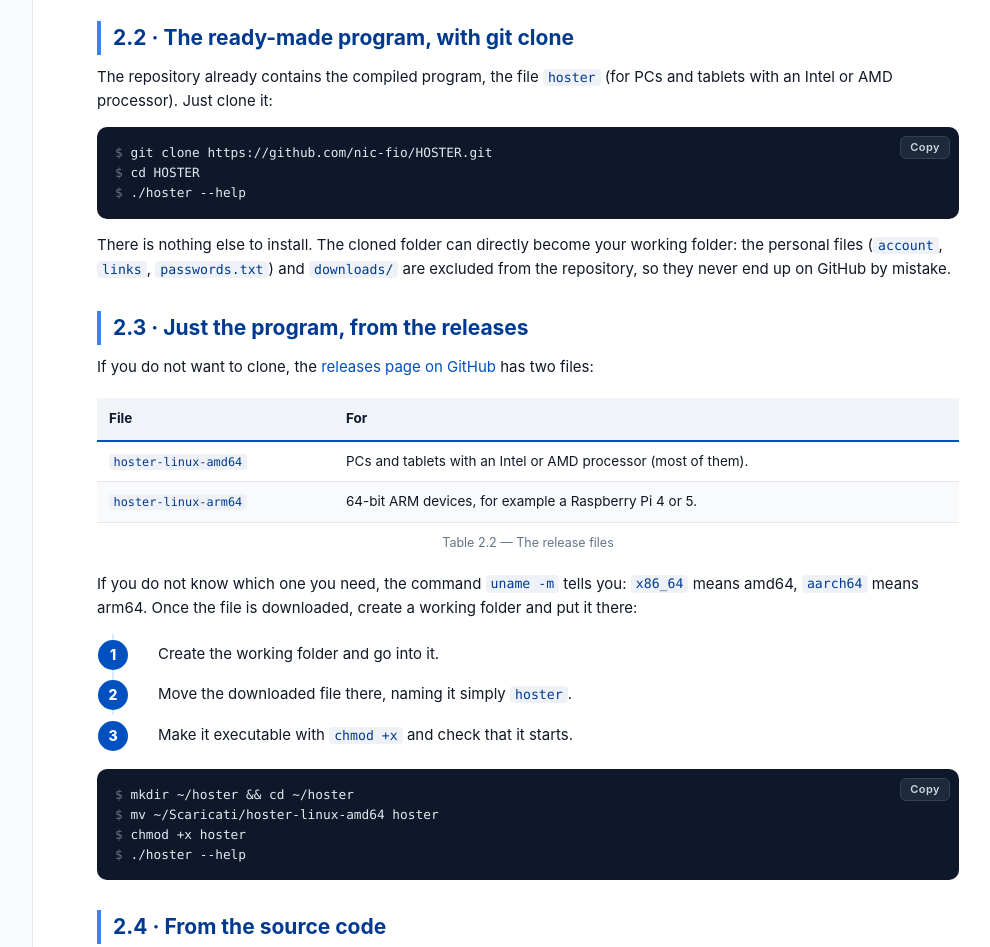
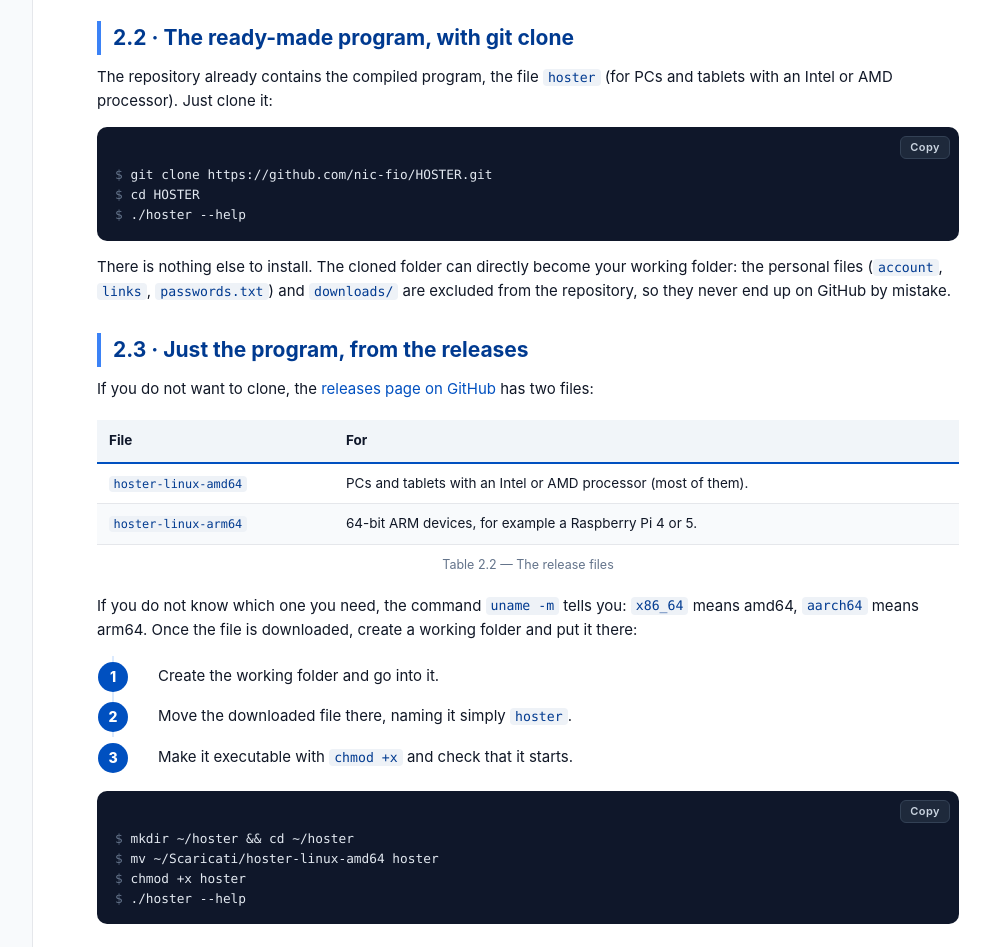
Before and after one commit to nic-fio/HOSTER, a plain HTML site: page docs/User Manual.html in a window 1280 px wide. Shown: the part 3520-4467 px from the top of the page, without its empty margins (257-1247 px from the left). Drawn offline with Linux system fonts and the light colour scheme.

Commit message:
Manuali con la versione 2 dello stile comune
Il CSS e lo script comuni incorporati sono ora quelli della versione 2
del canone, alla lettera: il pulsante Copy sta in una fascia in cima al
blocco e non copre più la fine dei comandi lunghi, le tabulazioni sono
larghe 4, e il pulsante riconosce anche i prompt utente@macchina:percorso$,
fs0:\> e Shell>. Titolo della scheda nella forma comune
«User Manual — NOME» / «Technical Manual — NOME». Testo invariato.

Co-Authored-By: Claude Opus 5.5 (1M context) <noreply@anthropic.com>

```diff
--- a/docs/User Manual.html
+++ b/docs/User Manual.html
@@ -133,7 +133,8 @@ kbd{font-family:ui-monospace,SFMono-Regular,Menlo,Consolas,monospace;font-size:.
 .cover-w .cover-meta b{color:#0b2a5b}
 /* ---- Stile comune: pulsante Copy sui blocchi di comandi ---- */
 .code-w{position:relative;margin:14px 0}
-.code-w>.code{margin:0;padding-right:78px}
+.code-w>.code{margin:0;padding-top:38px}
+pre{tab-size:4;-moz-tab-size:4}
 .copy{position:absolute;top:9px;right:9px;font:600 11px/1 Outfit,-apple-system,Segoe UI,Roboto,Arial,sans-serif;letter-spacing:.04em;color:#cbd5e1;background:#1e293b;border:1px solid #334155;border-radius:6px;padding:5px 9px;cursor:pointer}
 .copy:after{content:attr(data-l)}
 .copy:hover,.copy:focus-visible{color:#fff;border-color:#64748b;outline:none}
@@ -147,7 +148,7 @@ kbd{font-family:ui-monospace,SFMono-Regular,Menlo,Consolas,monospace;font-size:.
  .cover-w .cover-meta{margin-top:22px;gap:28px}
  .doc-foot{padding:18px 16px}
 }
-@media print{ .copy{display:none} .code-w>.code{padding-right:18px} }
+@media print{ .copy{display:none} .code-w>.code{padding-top:14px} }
 </style></head>
 <body>
 <div class="doc">
@@ -1084,8 +1085,9 @@ scaricati: 15  falliti: 0</code></pre>
     q.select();
   });
 })();
-/* Pulsante Copy sui blocchi di comandi: copia le righe che iniziano con il
-   prompt "$ ", senza il prompt. L'etichetta sta in CSS (data-l), cosi' non
+/* Pulsante Copy sui blocchi di comandi: copia le righe che iniziano con un
+   prompt, senza il prompt. Prompt riconosciuti: "$ ", "utente@macchina:percorso$ "
+   (e "#" di root in quella forma), "fs0:\> " e "Shell> " di UEFI. L'etichetta sta in CSS (data-l), cosi' non
    entra nel testo della pagina ne' nella ricerca. */
 (function () {
   "use strict";
@@ -1093,7 +1095,7 @@ scaricati: 15  falliti: 0</code></pre>
   for (var i = 0; i < pres.length; i++) (function (pre) {
     var lines = pre.textContent.replace(/\s+$/, "").split("\n"), cmds = [];
     for (var k = 0; k < lines.length; k++) {
-      var m = /^\$ (.*)$/.exec(lines[k]);
+      var m = /^(?:\$|[\w.-]+@[\w.-]+:[^\s$#]*[$#]|fs\d+:[^>\s]*>|Shell>) (.*)$/.exec(lines[k]);
       if (m) cmds.push(m[1]);
     }
     if (!cmds.length) return;              // non e' un blocco di comandi
```
Also changed, not shown: docs/Technical Manual.html (+7 -5 lines).
